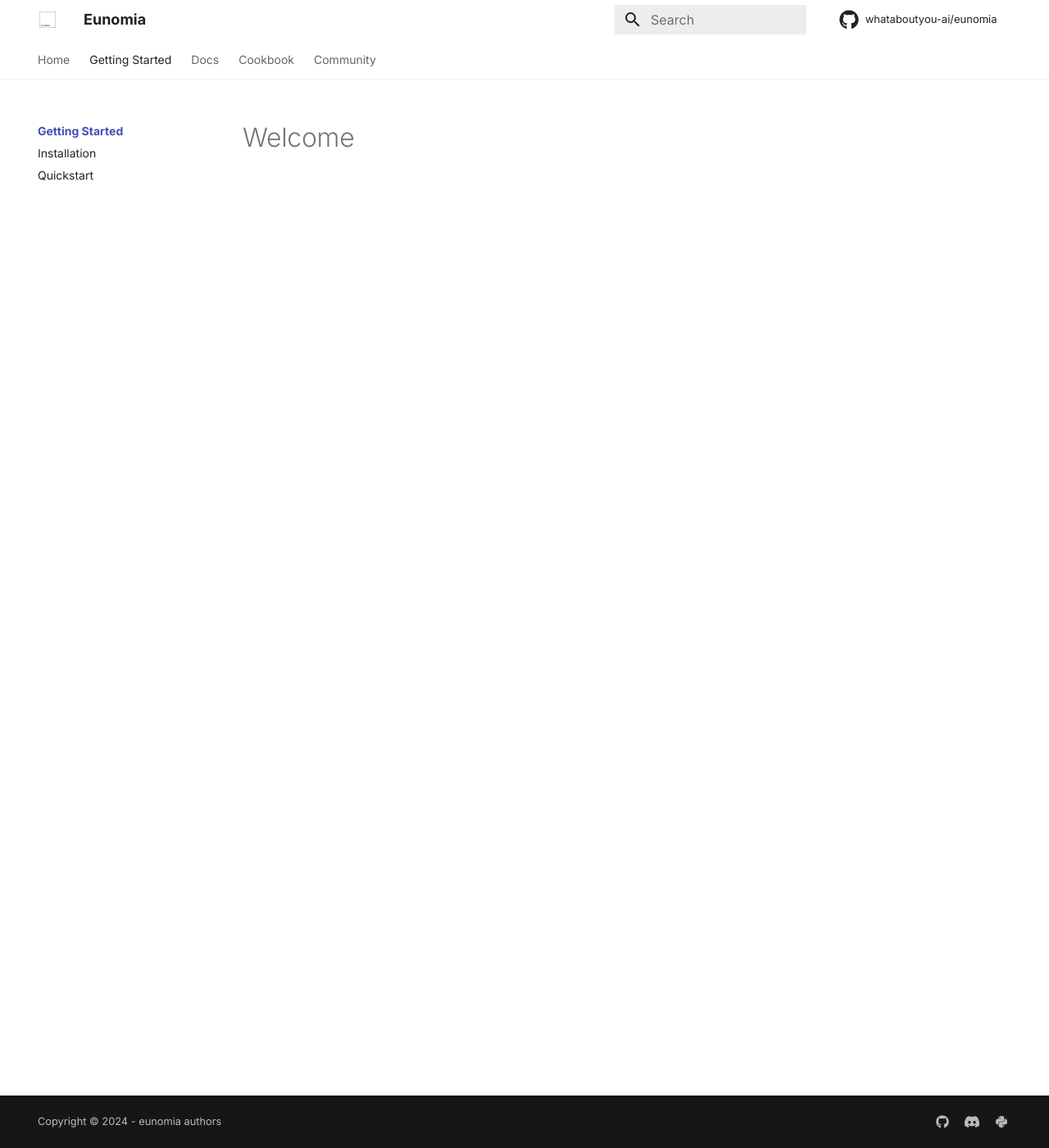
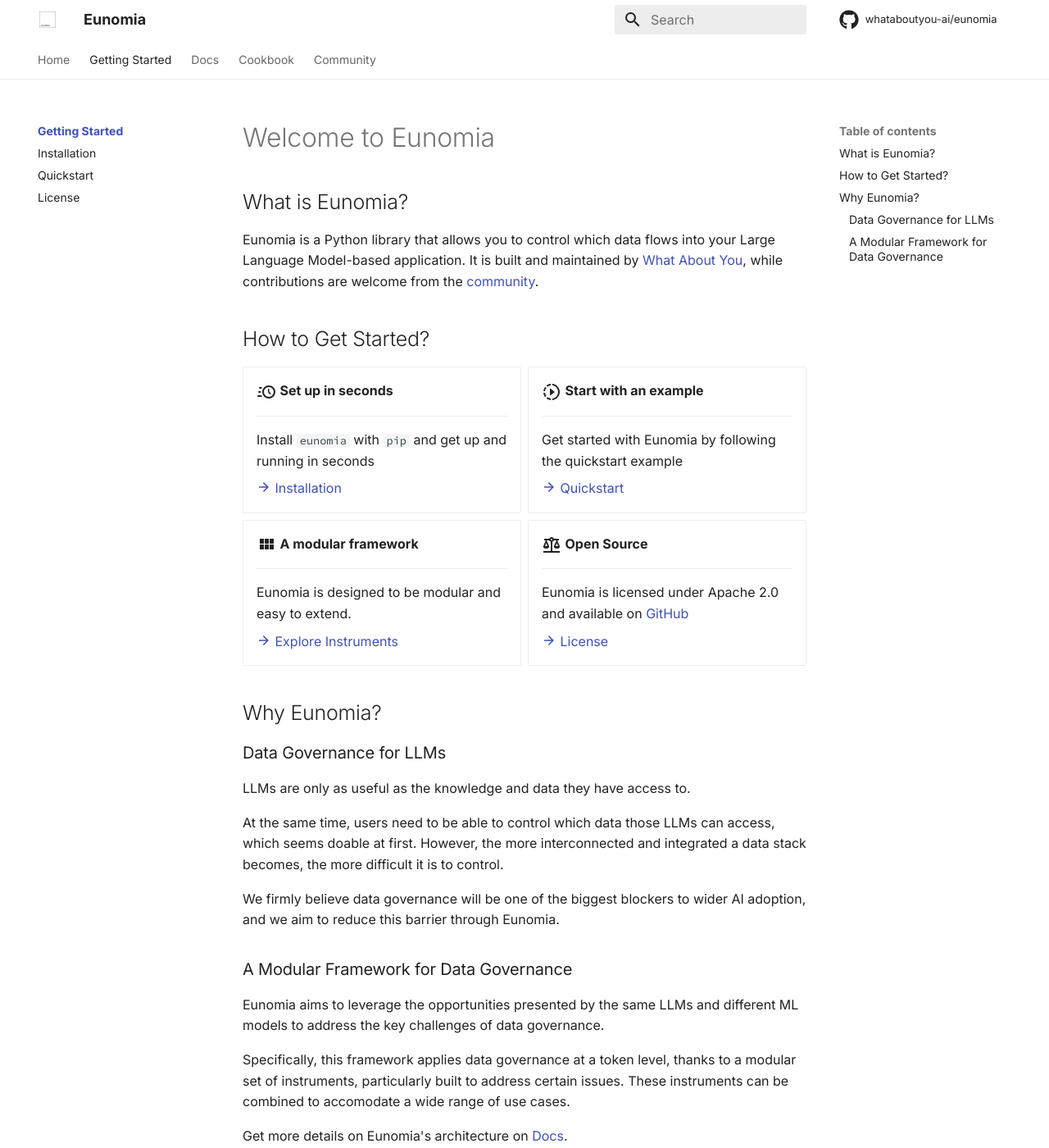
Before and after one commit to whataboutyou-ai/eunomia, an MkDocs documentation site: the page built from docs/get_started/index.md, in a window 1280 px wide and 1400 px high. Shown: the whole window at 82% size. Built offline with MkDocs 1.6.1 and Material for MkDocs 9.7.7, drawn with Linux system fonts in a browser that asks for light colours; comment, search, counter and statistics services are not loaded.

Commit message:
Add docs getting started page

```diff
--- a/docs/get_started/index.md
+++ b/docs/get_started/index.md
@@ -1,3 +1,68 @@
 ---
-title: Welcome
+title: Welcome to Eunomia
 ---
+
+## What is Eunomia?
+Eunomia is a Python library that allows you to control which data flows into your Large Language Model-based application.
+It is built and maintained by [What About You][whataboutyou-website], while contributions are welcome from the [community](../community/index.md).
+
+
+## How to Get Started?
+<div class="grid cards" markdown>
+
+-   :material-clock-fast:{ .lg .middle } __Set up in seconds__
+
+    ---
+
+    Install `eunomia` with `pip` and get up and running in seconds
+
+    [:material-arrow-right: Installation](installation.md#install-latest-release)
+
+
+-   :material-play-speed:{ .lg .middle } __Start with an example__
+
+    ---
+
+    Get started with Eunomia by following the quickstart example
+
+    [:material-arrow-right: Quickstart](quickstart.md)
+
+
+-   :material-view-module:{ .lg .middle } __A modular framework__
+
+    ---
+
+    Eunomia is designed to be modular and easy to extend.
+
+    [:material-arrow-right: Explore Instruments](../api/instruments/index.md#available-instruments)
+
+
+-   :material-scale-balance:{ .lg .middle } __Open Source__
+
+    ---
+
+    Eunomia is licensed under Apache 2.0 and available on [GitHub][eunomia-github]
+
+    [:material-arrow-right: License](license.md)
+
+</div>
+
+
+## Why Eunomia?
+
+### Data Governance for LLMs
+LLMs are only as useful as the knowledge and data they have access to.
+
+At the same time, users need to be able to control which data those LLMs can access, which seems doable at first. However, the more interconnected and integrated a data stack becomes, the more difficult it is to control.
+
+We firmly believe data governance will be one of the biggest blockers to wider AI adoption, and we aim to reduce this barrier through Eunomia.
+
+### A Modular Framework for Data Governance
+Eunomia aims to leverage the opportunities presented by the same LLMs and different ML models to address the key challenges of data governance.
+
+Specifically, this framework applies data governance at a token level, thanks to a modular set of instruments, particularly built to address certain issues. These instruments can be combined to accomodate a wide range of use cases.
+
+Get more details on Eunomia's architecture on [Docs](../api/index.md).
+
+[eunomia-github]: https://github.com/whataboutyou-ai/eunomia
+[whataboutyou-website]: https://whataboutyou.ai
--- a/mkdocs.yml
+++ b/mkdocs.yml
@@ -38,6 +38,7 @@
   - pymdownx.inlinehilite
   - pymdownx.snippets
   - attr_list
+  - md_in_html
   - pymdownx.emoji:
       emoji_index: !!python/name:material.extensions.emoji.twemoji
       emoji_generator: !!python/name:material.extensions.emoji.to_svg
@@ -64,6 +65,7 @@
     - get_started/index.md
     - Installation: get_started/installation.md
     - Quickstart: get_started/quickstart.md
+    - License: get_started/license.md
   - Docs:
     - api/index.md
     - Orchestra: api/orchestra.md
```
Also changed, not shown: docs/get_started/license.md (added).
